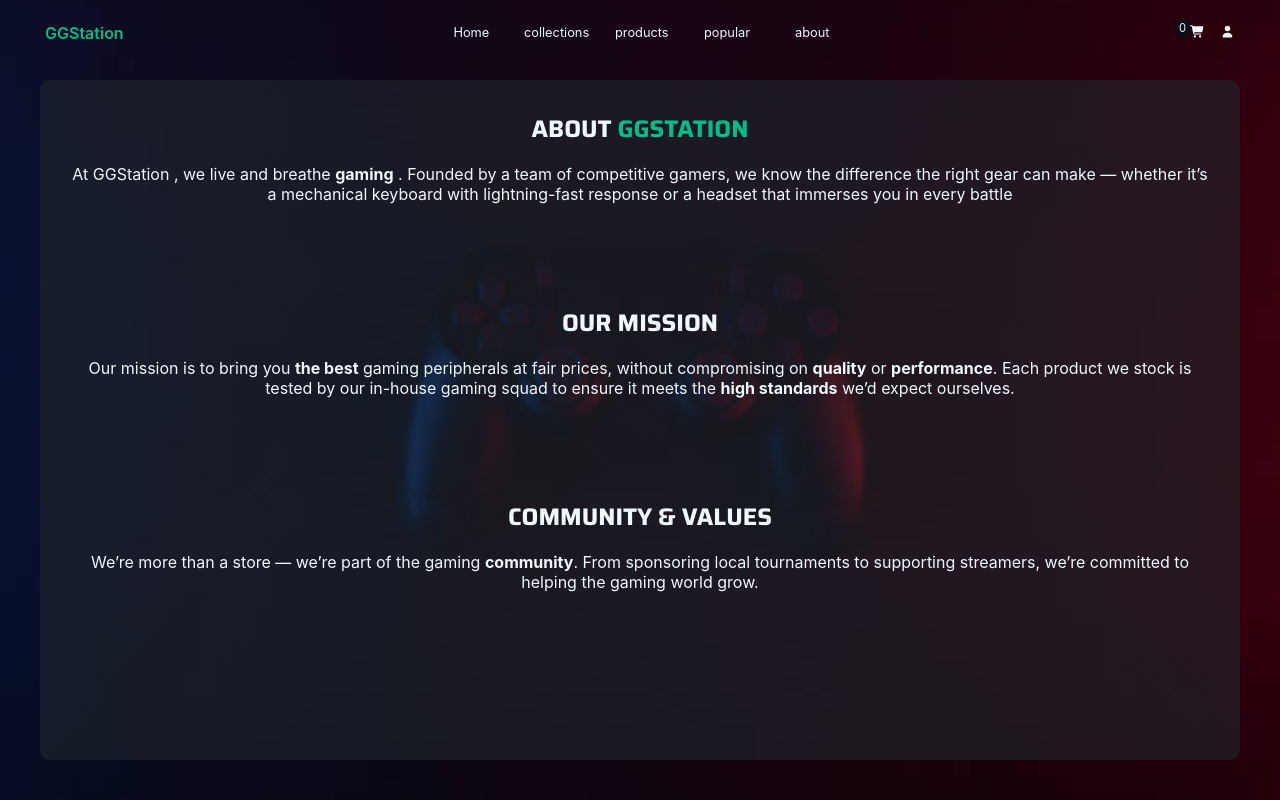
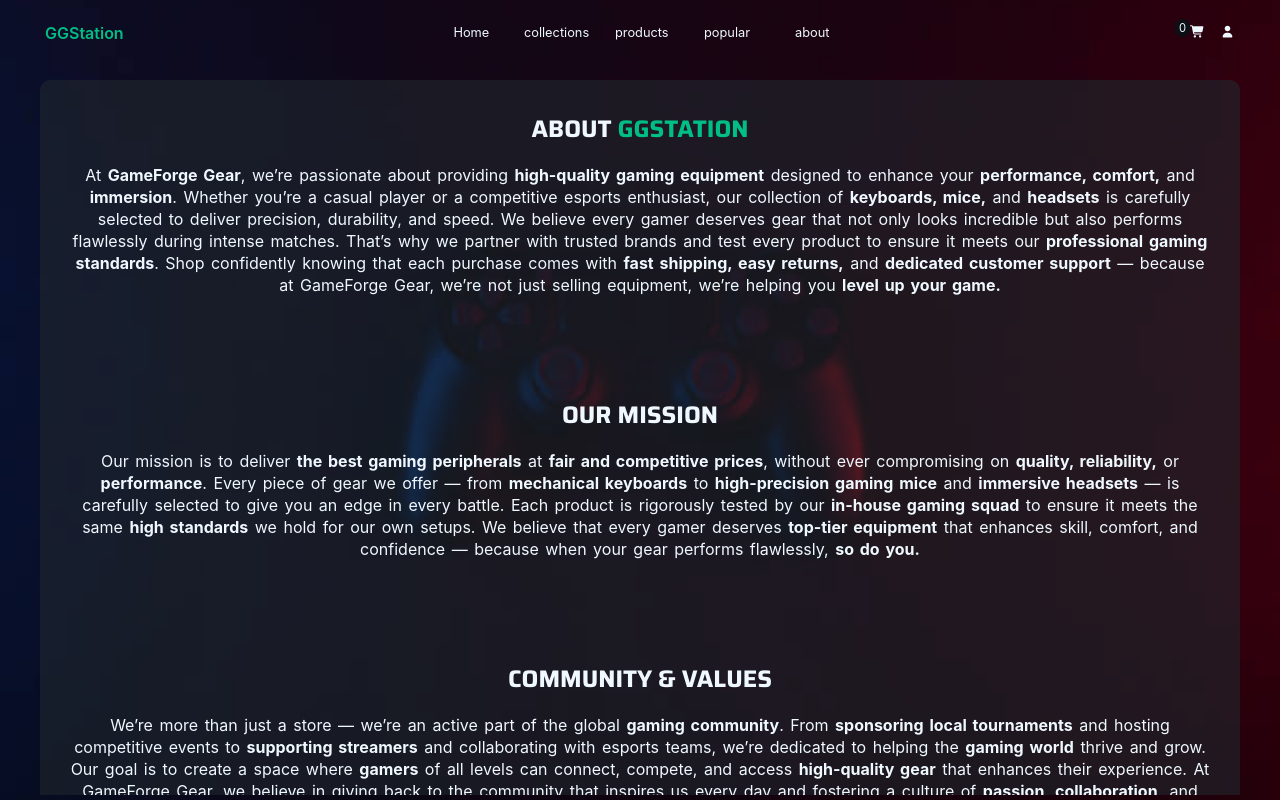
Before and after one commit to Choaib-Routbi/Ecommerce-website, a React (Vite) app: page /Ecommerce-website/about in a window 1280 px wide. Built offline with nearby package versions, Linux system fonts and the light colour scheme; a web font is replaced by a local one.

Commit message:
improve About text centent and layout

```diff
--- a/src/index.css
+++ b/src/index.css
@@ -167,6 +167,8 @@ body {
           font-weight: 700;
           font-family: "Shadows Into Light Two", cursive;
           letter-spacing: 2px;
+
+          animation: HomeOffreAnimation 2s infinite ease;
         }
       }
       .home-off-subtitle {
@@ -189,6 +191,10 @@ body {
       display: flex;
       gap: 20px;
       justify-content: center;
+      .product-card {
+        animation: HomeCardAnimation 2s infinite ease;
+        box-shadow: 0px 0px 10px var(--primary-color);
+      }
     }
   }
 }
@@ -524,20 +530,19 @@ body {
   }
   .BestSellers-container {
     padding: 30px 50px;
-    .carousel-swip-msg{
+    .carousel-swip-msg {
       display: none;
     }
     .subsection-carousel-container {
       display: grid;
-      grid-template-columns: repeat(3,auto);
-      align-items:center ;
+      grid-template-columns: repeat(3, auto);
+      align-items: center;
       column-gap: 50px;
 
       .subsection-cards::-webkit-scrollbar {
         height: 20px;
-
       }
-    .arrow{
+      .arrow {
         height: 20px;
         fill: aliceblue;
         cursor: pointer;
@@ -545,11 +550,11 @@ body {
         border-radius: 50%;
         transition: all ease 0.2s;
       }
-    .arrow:hover{
+      .arrow:hover {
         background-color: #323646;
         fill: var(--primary-color);
       }
-    .arrow:active{
+      .arrow:active {
         transform: scale(0.9);
       }
       .subsection-cards::-webkit-scrollbar-button {
@@ -563,7 +568,7 @@ body {
   }
 }
 .about-container {
-  height: calc(100vh - 100px);
+  height: fit-content;
   border: solid 1px #3f3c3c;
   margin-top: 20px;
   margin-bottom: 10px;
@@ -578,23 +583,25 @@ body {
   box-sizing: border-box;
   overflow-x: hidden;
   text-align: center;
-  .about-container-content{
+  .about-container-content {
     width: 100%;
     height: 100%;
     padding: 30px;
     border-radius: 10px;
     box-sizing: border-box;
     background-color: var(--main-background);
-  .section-title{
+    .section-title {
       color: aliceblue;
       font-size: 1.5rem;
       font-weight: 700;
       text-transform: uppercase;
       font-family: "Saira", sans-serif;
     }
-  p{
+    p {
       font-family: "Inter", sans-serif;
-    margin-bottom: 100px ;
+      margin-bottom: 100px;
+      word-spacing: 2px;
+      line-height: 22px;
     }
   }
 }
@@ -669,8 +676,8 @@ body {
       display: grid;
       grid-template-columns: repeat(1, auto);
       gap: 30px;
-      .oneCollection{
-        .oneCollection-title{
+      .oneCollection {
+        .oneCollection-title {
           margin-top: 20px;
         }
       }
@@ -680,11 +687,11 @@ body {
     .subsection {
       padding: 30px 30px;
     }
-    .BestSellers-container{
-      .subsection-carousel-container{
+    .BestSellers-container {
+      .subsection-carousel-container {
         column-gap: 10px;
       }
-      .carousel-swip-msg{
+      .carousel-swip-msg {
         display: block;
         font-size: 0.7rem;
         color: #c1c1c1;
@@ -697,12 +704,36 @@ body {
     .BestSellers-container {
       grid-template-rows: repeat(3, auto);
       .subsection-carousel-container {
-          .arrow{
+        .arrow {
           display: none;
         }
       }
     }
-
-
   }
 }
+@keyframes HomeCardAnimation {
+  0% {
+    transform: scale(1);
+  }
+
+  50% {
+    transform: scale(1.01);
+  }
+
+  100% {
+    transform: scale(1);
+  }
+}
+@keyframes HomeOffreAnimation {
+  0% {
+      text-shadow: 5px 5px 5px 5px var(--shadowColor);
+  }
+
+  50% {
+          text-shadow: 0px 0px 15px var(--shadowColor);
+  }
+
+  100% {
+      text-shadow: 5px 5px 5px 5px var(--shadowColor);
+  }
+}
--- a/src/pages/about.jsx
+++ b/src/pages/about.jsx
@@ -5,14 +5,70 @@ const About = () => {
     <div className="section about">
       <div className="about-container">
         <div className="about-container-content">
-          <span className="section-title">About <span className="section-title-slice" style={{
-            color:"var(--primary-color)"
-          }}>GGStation</span></span>
-          <p>At GGStation , we live and breathe <strong>gaming</strong> . Founded by a team of competitive gamers, we know the difference the right gear can make — whether it’s a mechanical keyboard with lightning-fast response or a headset that immerses you in every battle</p>
+          <span className="section-title">
+            About{" "}
+            <span
+              className="section-title-slice"
+              style={{
+                color: "var(--primary-color)",
+              }}
+            >
+              GGStation
+            </span>
+          </span>
+          <p>
+            At <strong>GameForge Gear</strong>, we’re passionate about providing{" "}
+            <strong>high-quality gaming equipment</strong> designed to enhance
+            your <strong>performance, comfort,</strong> and{" "}
+            <strong>immersion</strong>. Whether you’re a casual player or a
+            competitive esports enthusiast, our collection of{" "}
+            <strong>keyboards, mice,</strong> and <strong>headsets</strong> is
+            carefully selected to deliver precision, durability, and speed. We
+            believe every gamer deserves gear that not only looks incredible but
+            also performs flawlessly during intense matches. That’s why we
+            partner with trusted brands and test every product to ensure it
+            meets our <strong>professional gaming standards</strong>. Shop
+            confidently knowing that each purchase comes with{" "}
+            <strong>fast shipping, easy returns,</strong> and{" "}
+            <strong>dedicated customer support</strong> — because at GameForge
+            Gear, we’re not just selling equipment, we’re helping you{" "}
+            <strong>level up your game.</strong>
+          </p>
+
           <span className="section-title">Our Mission</span>
-          <p>Our mission is to bring you <strong>the best</strong> gaming peripherals at fair prices, without compromising on <strong>quality</strong> or <strong>performance</strong>. Each product we stock is tested by our in-house gaming squad to ensure it meets the <strong>high standards</strong> we’d expect ourselves.</p>
+          <p>
+            Our mission is to deliver{" "}
+            <strong>the best gaming peripherals</strong> at{" "}
+            <strong>fair and competitive prices</strong>, without ever
+            compromising on <strong>quality, reliability,</strong> or{" "}
+            <strong>performance</strong>. Every piece of gear we offer — from{" "}
+            <strong>mechanical keyboards</strong> to{" "}
+            <strong>high-precision gaming mice</strong> and{" "}
+            <strong>immersive headsets</strong> — is carefully selected to give
+            you an edge in every battle. Each product is rigorously tested by
+            our <strong>in-house gaming squad</strong> to ensure it meets the
+            same <strong>high standards</strong> we hold for our own setups. We
+            believe that every gamer deserves{" "}
+            <strong>top-tier equipment</strong> that enhances skill, comfort,
+            and confidence — because when your gear performs flawlessly,{" "}
+            <strong>so do you.</strong>
+          </p>
+
           <span className="section-title">Community & Values</span>
-          <p>We’re more than a store — we’re part of the gaming <strong>community</strong>. From sponsoring local tournaments to supporting streamers, we’re committed to helping the gaming world grow.</p>
+          <p style={{marginBottom:"20px"}}>
+            We’re more than just a store — we’re an active part of the global{" "}
+            <strong>gaming community</strong>. From{" "}
+            <strong>sponsoring local tournaments</strong> and hosting
+            competitive events to <strong>supporting streamers</strong> and
+            collaborating with esports teams, we’re dedicated to helping the{" "}
+            <strong>gaming world</strong> thrive and grow. Our goal is to create
+            a space where <strong>gamers</strong> of all levels can connect,
+            compete, and access <strong>high-quality gear</strong> that enhances
+            their experience. At GameForge Gear, we believe in giving back to
+            the community that inspires us every day and fostering a culture of{" "}
+            <strong>passion, collaboration,</strong> and{" "}
+            <strong>innovation</strong>.
+          </p>
         </div>
       </div>
     </div>
```
Lines whose indentation alone changed are shown as unchanged.
